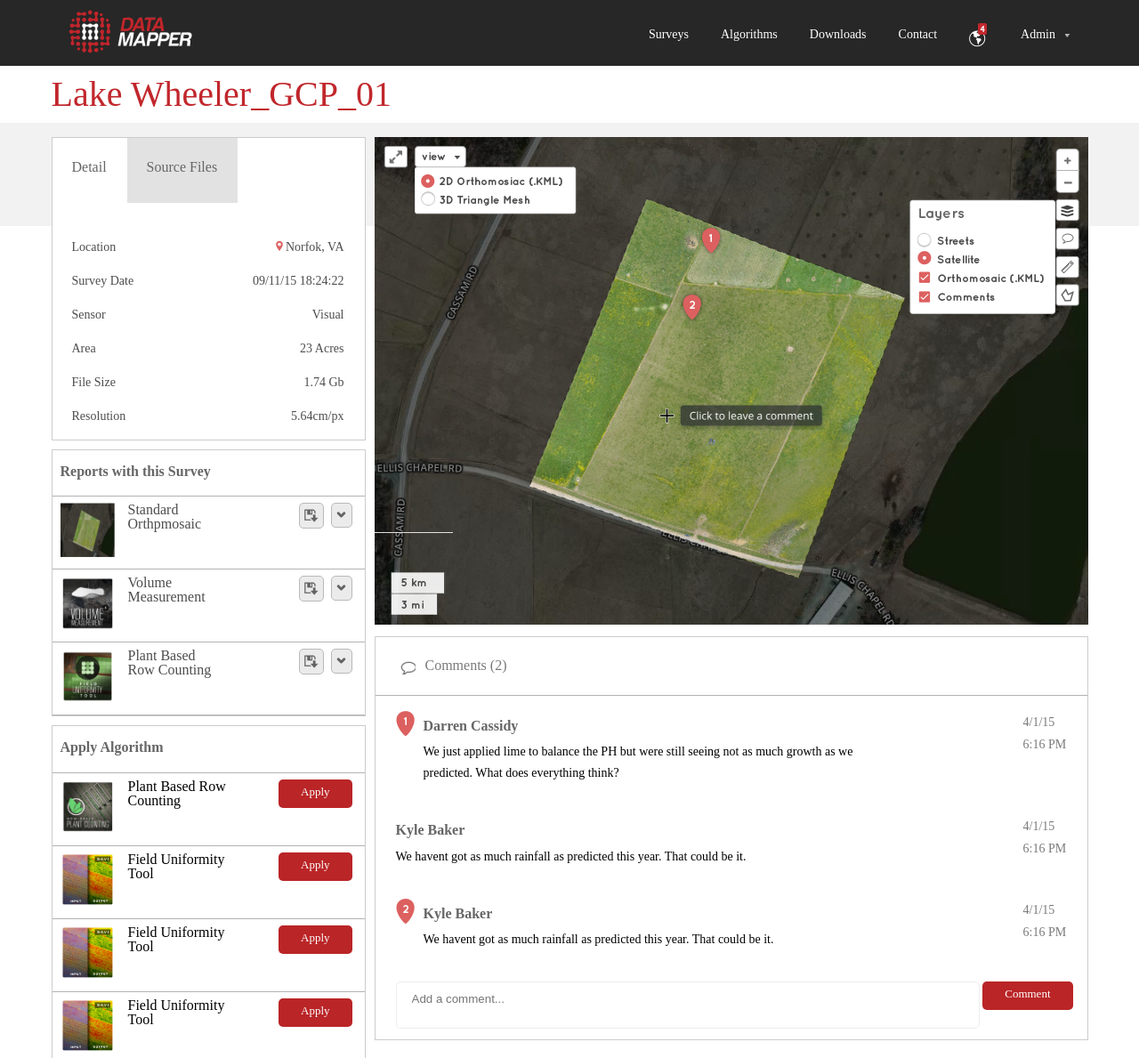
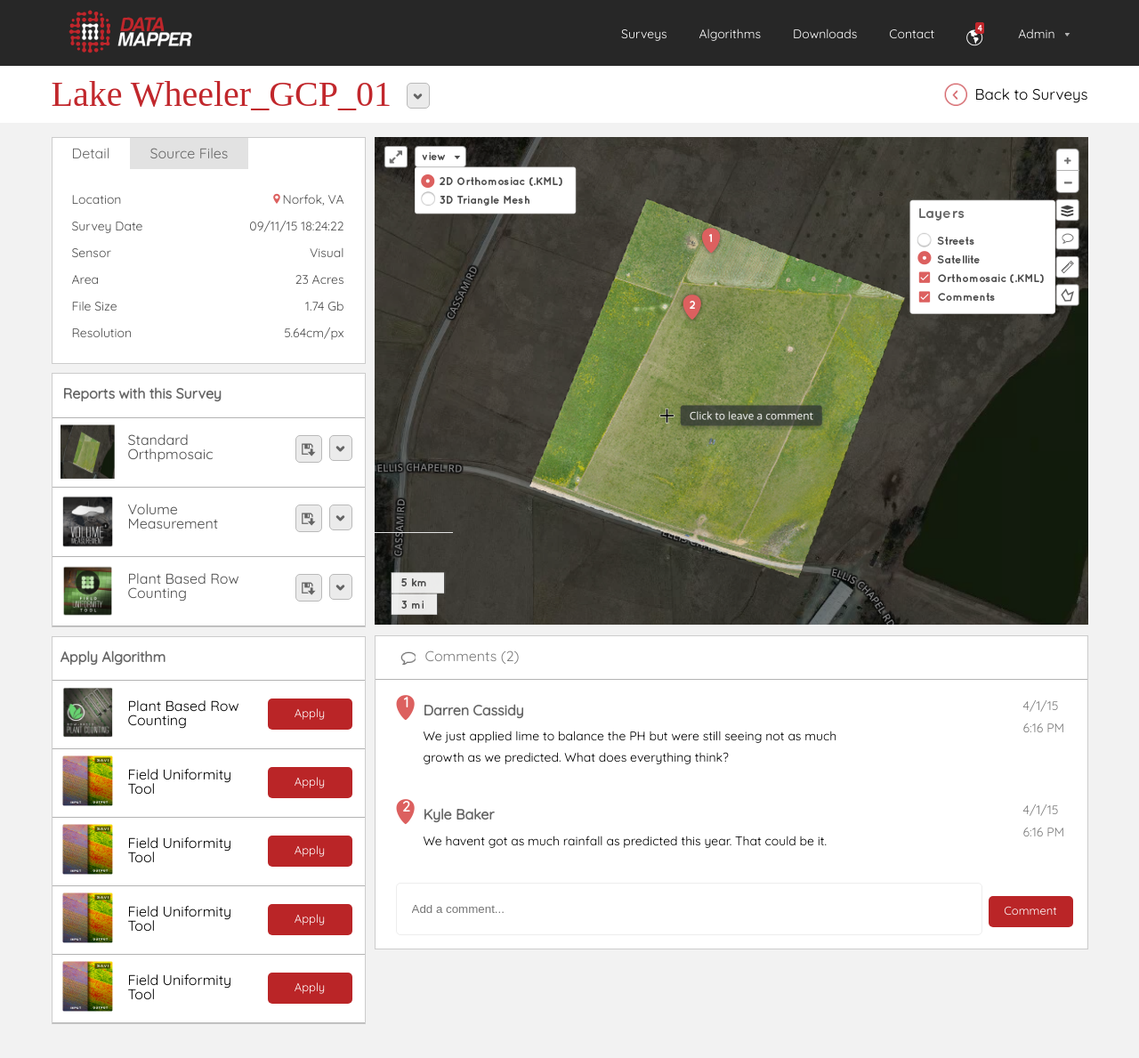
Before and after one commit to akhil-webonise/Assignments, a plain HTML site: page LakeWheeler/index.html in a window 1280 px wide. Shown: the top 1189 px of the page at 89% size. Drawn offline with Linux system fonts and the light colour scheme.

Commit message:
Lake Wheeler modified

```diff
--- a/LakeWheeler/index.html
+++ b/LakeWheeler/index.html
@@ -6,6 +6,7 @@
 	<link rel="icon"
       type="image/png"
       href="images/favicon.png">
+    <link href="https://fonts.googleapis.com/css?family=Quicksand" rel="stylesheet">
 </head>
 <body>
 <div class="Blackheader">
@@ -31,6 +32,12 @@
 <div class="Whiteheader">
 <div class="container">
 <h2>Lake Wheeler_GCP_01</h2>
+<a href="#" class="icon"><i class="downArrow"></i></a>
+<div class="backSurvey">
+<a href="#"><i class="leftArrow"></i></a>
+<span>Back to Surveys</span>
+</div>
+<div class="clear"></div>
 </div>
 </div>
 <!-- header Ends -->
@@ -52,39 +59,48 @@
 						<li>
 						<span class="leftCol">Location</span>
 						<span class="rightCol"><i class="location"></i>Norfok, VA</span>
+						<div class="clear"></div>
 						</li>
 						<li>
 						<span class="leftCol">Survey Date</span>
 						<span class="rightCol">09/11/15 18:24:22</span>
+						<div class="clear"></div>
 						</li>
 						<li>
 						<span class="leftCol">Sensor</span>
 						<span class="rightCol">Visual</span>
+						<div class="clear"></div>
 						</li>
 						<li>
 						<span class="leftCol">Area</span>
 						<span class="rightCol">23 Acres</span>
+						<div class="clear"></div>
 						</li>
 						<li>
 						<span class="leftCol">File Size</span>
 						<span class="rightCol">1.74 Gb</span>
+						<div class="clear"></div>
 						</li>
 						<li>
 						<span class="leftCol">Resolution</span>
 						<span class="rightCol">5.64cm/px</span>
-						<span class="clear"></span>
+						<div class="clear"></div>
 						</li>
 					    </ul>
 					</div>
 
 			</div><!-- 1st detailBox ends -->
 			<div class="reportBox">
-				<ul>
+			    <div>
+				<h3>Reports with this Survey</h3>
+				</div>
+				<!-- <ul>
 				<li>
 				<div>
 				<h3>Reports with this Survey</h3>
 				</div>
-				</li>
+				</li> -->
+				<ul>
 				<li>
 				 <a href=""><img src="images/img1.png"></a><span>Standard Orthpmosaic</span>
 				<div class="fix"><a href="#" class="icon"><i class="sim"></i></a>
@@ -155,46 +171,42 @@
         <div class="dataWrapper">
 		<ul>
 		<li>
-		<i class="baloon1"></i>
+		<i class="baloon">1</i>
 		<div class="info">
 		<h3>Darren Cassidy</h3>
 		<p>We just applied lime to balance the PH but were still seeing not as much growth as we
 		   predicted. What does everything think?</p>
 		</div>
-		<div class="time"><span>4/1/15  6:16 PM</span></div>
+		<div class="time"><span>4/1/15</span><span> 6:16 PM</span></div>
 		<div class="clear"></div>
 		</li>
 
+
 		<li>
+		<i class="baloon">2</i>
 		<div class="info">
 		<h3>Kyle Baker</h3>
 		<p>We havent got as much rainfall as predicted this year. That could be it.</p>
 		</div>
-		<div class="time"><span>4/1/15  6:16 PM</span></div>
-		<div class="clear"></div>
-		</li>
-
-		<li>
-		<i class="baloon2"></i>
-		<div class="info">
-		<h3>Kyle Baker</h3>
-		<p>We havent got as much rainfall as predicted this year. That could be it.</p>
-		</div>
-		<div class="time"><span>4/1/15  6:16 PM</span></div>
+		<div class="time"><span>4/1/15 </span><span> 6:16 PM</span></div>
 		<div class="clear"></div>
 		</li>
 
 		</ul>
+		<form>
 		<input type="text" placeholder="Add a comment...">
 		<div class="btn"><a href="#">Comment</a>
+
+		</div>
 		<div class="clear"></div>
-		</div>
+		</form>
+
 		</div><!-- commentbox ends -->
 
 		</div><!-- rightBox Ends -->
-		<div class="clear"></div>
+
 	</div><!-- container ends -->
 </div><!-- boxWrapper Ends -->
-</div>
+<div class="clear"></div>
 </body>
 </html>
--- a/LakeWheeler/style.css
+++ b/LakeWheeler/style.css
@@ -29,6 +29,12 @@ ol, ul {
 table {
 	border-collapse: collapse;
 	border-spacing: 0;
+}
+
+
+
+body{
+	font-family: 'Quicksand', sans-serif;
 }
 .container{
 	width: 1165px;
@@ -114,6 +120,27 @@ a{
     padding-top: 11px;
     padding-bottom: 11px;
 }
+.leftArrow{
+    background-image: url('images/leftArrow.png');
+	background-repeat: no-repeat;
+	vertical-align: middle;
+	display: inline-block;
+    width: 34px;
+    height: 43px;
+}
+.backSurvey{
+	float: right;
+    padding-top: 12px;
+}
+.Whiteheader .icon{
+    margin-top: 19px;
+    margin-left: 17px;
+}
+.Whiteheader span{
+     font-size: 17px;
+     line-height: 33px;
+     color: #000;
+}
 .boxWrapper{
 	background-color: #f2f2f2;
 	padding-top: 16px;
@@ -136,10 +163,13 @@ a{
 	padding-top: 19px;
 	padding-bottom: 19px;
 }
+.Whiteheader h2{
+	float: left;
+}
 
 .boxWrapper .leftBox .detailBox ul li{
 	float: left;
-	padding: 16px 23px 22px 22px;
+	padding: 0px 23px 0px 22px;
 	font-size: 16px;
 	line-height: 34.58px;
     background-color: #e2e2e2;
@@ -167,7 +197,7 @@ li.clear{
 .rightCol{
 	float: right;
 
-    margin-left: 118px;
+    margin-left: 70px;
 }
 .leftBox .detailBox ul li span{
 	font-size: 14px;
@@ -219,7 +249,7 @@ h3{
 	background-color: #ebebeb;
 	border-radius: 5px;
 	border:1px solid #b9b9b9;
-	padding: 5px;
+	padding: 6px 6px 5px 6px;
 	display: inline-block;
 
 }
@@ -249,7 +279,7 @@ h3{
 
 
 .reportBox ul li{
-    padding-bottom: 10px;
+    padding-bottom: 7px;
     padding-left: 9px;
     padding-top: 7px;
     padding-right: 14px;
@@ -258,9 +288,10 @@ h3{
 }
 .reportBox ul li span{
     color: #4d4d4d;
-    width: 95px;
+    width: 131px;
     display: inline-block;
     float: left;
+    margin-top: 9px;
 }
 .reportBox img{
 	background-repeat:no-repeat;
@@ -269,6 +300,12 @@ h3{
 	width: 61px;
 	height: 61px;
     margin-right: 15px;
+  }
+.reportBox h3{
+    padding-top: 5px;
+    padding-bottom: 10px;
+    padding-left: 12px;
+    border-bottom: 1px solid #b3b3b3;
   }
 .reportBox a{
 	 float: left;
@@ -307,6 +344,7 @@ h3{
 .fix{
 	display: inline-block;
 	float: right;
+    margin-top: 12px;
 }
 .applyBox{
 	border:1px solid  #cccccc;
@@ -325,7 +363,6 @@ h3{
 }
 .applyBox a{
 	 float: left;
-	 display: inline-block;
 	 vertical-align: middle;
 }
 
@@ -342,9 +379,9 @@ h3{
     float: left;
 }*/
 .applyBox ul li{
-    padding-bottom: 10px;
+    padding-bottom: 8px;
     padding-left: 9px;
-    padding-top: 7px;
+    padding-top: 5px;
     padding-right: 14px;
     border-bottom: 1px solid #b3b3b3;
     vertical-align: middle;
@@ -360,24 +397,30 @@ h3{
     float: left;
 }*/
 .btn a{
-	padding-left: 25px;
+
     padding-bottom: 11px;
-	padding-right: 25px;
-	padding-top: 6px;
+
+    padding-top: 9px;
     color: #fff;
     background-color: #ba2527;
     font-size: 13px;
     line-height: 15px;
     border-radius: 5px;
     display: inline-block;
+
+    width: 95px;
+    text-align: center;
+}
+.btn{
 	float: right;
+	margin-top: 15px;
 }
 
 .applyBox ul li span{
 
     float: left;
-    width: 111px;
-    display: inline-block;
+    width: 131px;
+    margin-top: 15px;
 }
 .rightBox{
 	width: 802px;
@@ -408,11 +451,15 @@ h3{
 .dataWrapper{
 	padding-top: 17px;
 	padding-left: 23px;
-	padding-bottom: 12px;
+	padding-bottom: 15px;
 	padding-right: 16px;
-}
-.baloon1{
-	background-image: url('images/baloon1.png');
+}/*
+i{
+
+	 font-style: none;
+}*/
+.baloon{
+	background-image: url('images/baloon.png');
 	background-repeat: no-repeat;
 	vertical-align: middle;
 	display: inline-block;
@@ -420,6 +467,10 @@ h3{
 	height: 30px;
     float: left;
     margin-right: 7px;
+    color: #ffffff;
+    font-style: normal;
+    text-align: center;
+    font-weight: bold;
 }
 
 .baloon2{
@@ -444,17 +495,16 @@ h3{
 	width: 56px;
 	font-size: 14px;
 	line-height: 25px;
-	display: inline-block;
+    display: block;
 }
 .time{
 	float: right;
 
 }
 input{
-    padding-top: 11px;
-    padding-bottom: 25px;
+	height: 55px;
     padding-left: 17px;
-    padding-right: 460px;
+    width: 638px;
     border-radius: 5px;
     border: 1px solid #ededed;
     float: left;
@@ -468,6 +518,6 @@ span.clear{
 .commentHeader{
     border-bottom: 1px solid #b3b3b3;
     padding-left: 27px;
-    padding-bottom: 15px;
-    padding-top: 15px;
+    padding-bottom: 8px;
+    padding-top: 5px;
 }
```
Also changed, not shown: LakeWheeler/images/leftArrow.png (added). Lines whose indentation alone changed are shown as unchanged.
